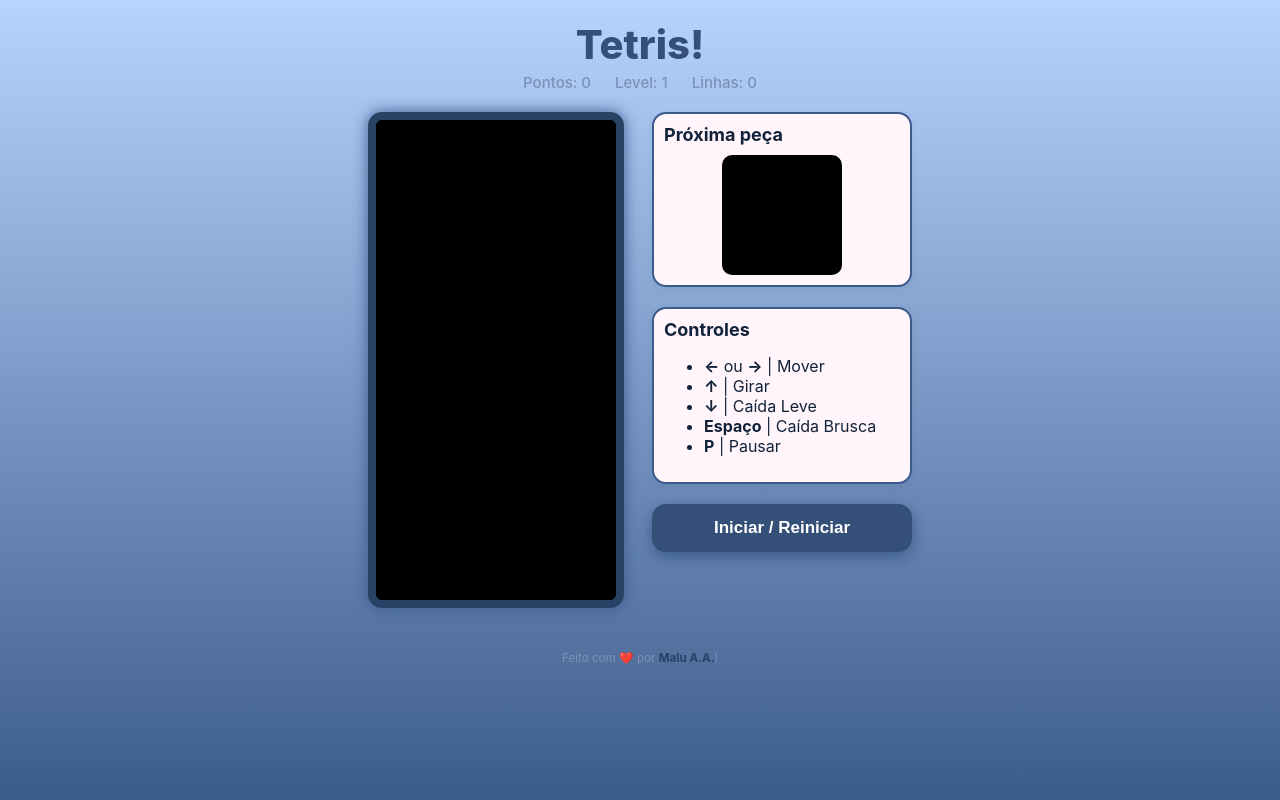
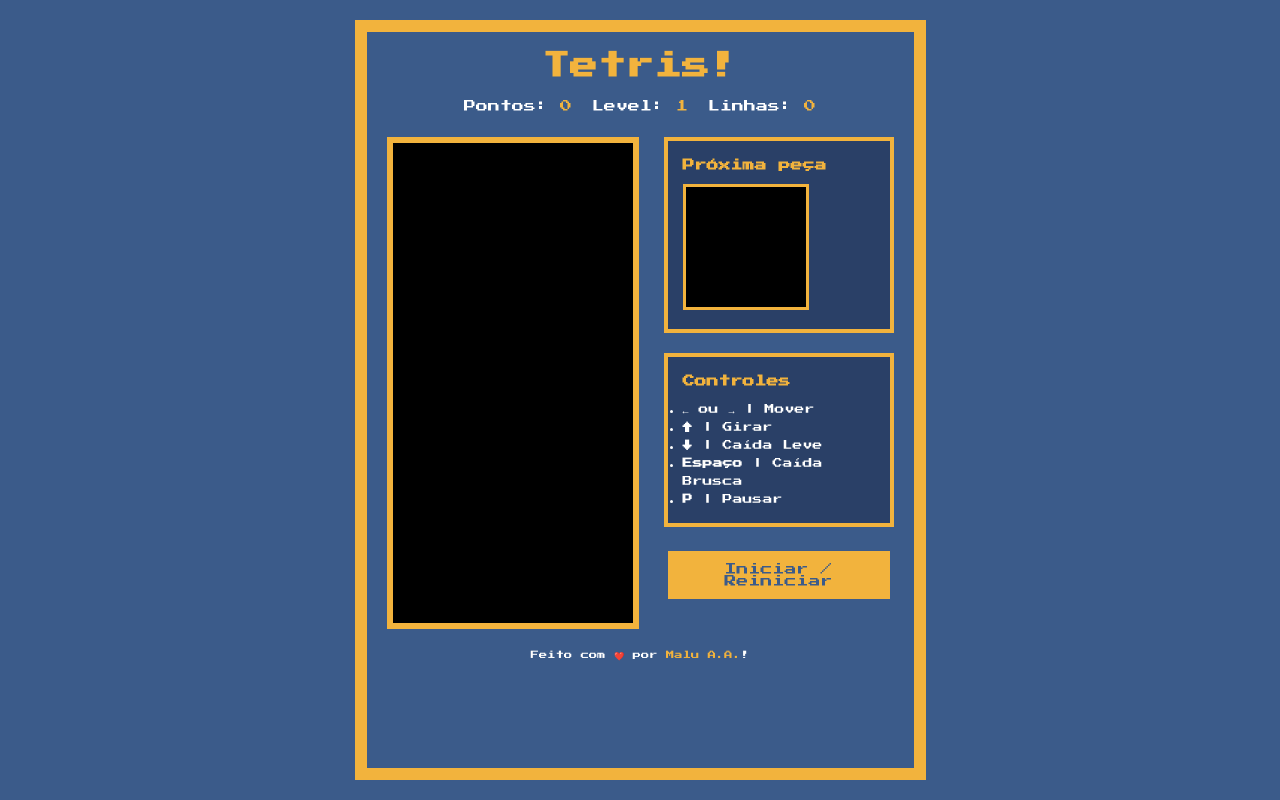
Before and after one commit to maaluuzete/tetris, a plain HTML site: page index.html in a window 1280 px wide. Drawn offline with Linux system fonts and the light colour scheme.

Commit message:
Atualizei o CSS

```diff
--- a/css/style.css
+++ b/css/style.css
@@ -1,175 +1,112 @@
-:root {
-  --bg: #b7d4ff;
-  --bg2: #3b5b8a;
-  --panel: #fff5fa;
-  --accent: #355078;
-  --accent-dark: #294165;
-  --text: #11223a;
-  --muted: #7b92b5;
-
-  --radius: 14px;
-  --shadow-card: 0 3px 10px rgba(0, 0, 0, 0.05);
-}
+@import url('https://fonts.googleapis.com/css2?family=Press+Start+2P&display=swap');
 
 * {
+  margin: 0;
+  padding: 0;
   box-sizing: border-box;
 }
 
-html, body {
-  height: 100%;
-}
-
 body {
-  margin: 0;
-  font-family: "Inter", "Poppins", sans-serif;
-  background: linear-gradient(180deg, var(--bg), var(--bg2));
-  color: var(--text);
+  font-family: "Press Start 2P", monospace;
+  background: #3b5b8a;
+  color: white;
+  min-height: 100vh;
   display: flex;
-  flex-direction: column;
-  min-height: 100vh;
+  justify-content: center;
   padding: 20px;
 }
 
 .wrap {
-  width: 900px;
-  max-width: 100%;
-  margin: auto;
-  flex: 1;
+  background: #3b5b8a;
+  border: 12px solid #f2b33d;
+  padding: 20px;
+
+  /* pixel border effect */
+  image-rendering: pixelated;
 }
 
-header {
-  display: flex;
-  flex-direction: column;
-  align-items: center;
+header h1 {
+  font-size: 28px;
+  text-align: center;
+  color: #f2b33d;
   margin-bottom: 20px;
-  gap: 4px;
-}
-
-h1 {
-  margin: 0;
-  font-size: 40px;
-  color: var(--accent);
-  font-weight: 800;
 }
 
 .info {
+  font-size: 12px;
+  text-align: center;
   display: flex;
-  gap: 24px;
-  font-size: 15px;
-  color: var(--muted);
-  font-weight: 500;
+  justify-content: center;
+  gap: 20px;
+  margin-bottom: 25px;
 }
 
+.info span {
+  color: #f2b33d;
+}
 
 main {
   display: flex;
-  gap: 28px;
-  justify-content: center;
-  flex-wrap: wrap;
+  gap: 25px;
 }
 
 #board {
-  background: #000;
-  border-radius: var(--radius);
+  border: 6px solid #f2b33d;
+  background: #2a4067;
   image-rendering: pixelated;
-  border: 8px solid var(--accent-dark);
-  box-shadow: 0 0 15px #3b5b8a;
 }
 
 .side {
-  width: 260px;
+  width: 230px;
   display: flex;
   flex-direction: column;
   gap: 20px;
 }
 
-
 .card {
-  background: var(--panel);
-  padding: 10px;
-  border-radius: var(--radius);
-  box-shadow: var(--shadow-card);
-}
-
-.card {
-  border: 2px solid #3b5b8a;
+  background: #2a4067;
+  border: 4px solid #f2b33d;
+  padding: 15px;
+  font-size: 10px;
+  line-height: 18px;
+  image-rendering: pixelated;
 }
 
 .card h3 {
-  margin: 0;
-  font-size: 18px;
-  color: var(--text);
-  font-weight: 700;
+  color: #f2b33d;
   margin-bottom: 10px;
+  font-size: 12px;
 }
 
-
 #next {
-  background: #fff;
-  display: block;
-  margin: 0 auto;
-  border-radius: 10px;
-}
-.controls ul {
-  margin: 10px 0 0 0;
-  padding-left: 20px;
-  text-align: left;
-   display: inline-block;
+  background: #3b5b8a;
+  border: 3px solid #f2b33d;
+  image-rendering: pixelated;
 }
 
-.controls li {
-  margin-bottom: 6px;
-  color: var(--muted);
-  font-weight: 500;
-}
-
-
 #startBtn {
-  background: var(--accent);
-  color: white;
-  border: none;
-  padding: 14px;
-  border-radius: var(--radius);
-  font-weight: 700;
+  font-family: "Press Start 2P", monospace;
+  font-size: 12px;
+  padding: 12px;
+  background: #f2b33d;
+  color: #3b5b8a;
+  border: 4px solid #3b5b8a;
   cursor: pointer;
-  font-size: 17px;
-  transition: transform .25s ease, box-shadow .25s ease;
-  box-shadow: 0 5px 15px #3b5b8a;
+  transition: 0.1s;
+  image-rendering: pixelated;
 }
 
 #startBtn:hover {
-  transform: scale(1.05);
-  box-shadow: 0 7px 22px #3b5b8a;
+  transform: translateY(-2px);
+  background: #ffcc4d;
 }
-
-
 footer {
+  margin-top: 20px;
   text-align: center;
-  color: var(--muted);
-  font-size: 14px;
-  padding: 10px 0 0;
-  margin-top: 30px;
+  font-size: 10px;
 }
 
 footer a {
-  color: var(--accent-dark);
-  font-weight: 700;
+  color: #f2b33d;
   text-decoration: none;
 }
-
-footer a:hover {
-  text-decoration: underline;
-}
-
-
-@media (max-width: 700px) {
-  .side {
-    width: 100%;
-    max-width: 320px;
-  }
-
-  #board {
-    width: 200px !important;
-    height: 400px !important;
-  }
-}
```
